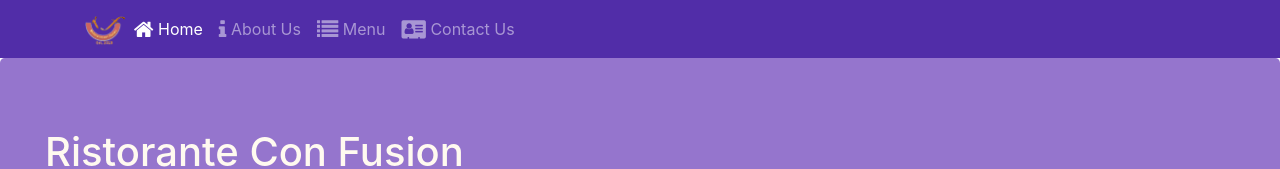
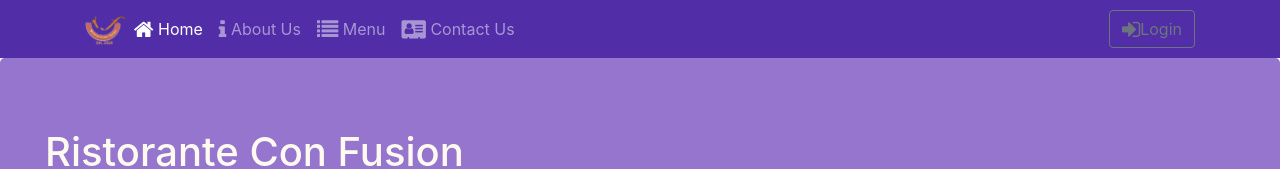
Before and after one commit to asifekbal/react-coursera, a React (Create React App) app: page /home in a window 1280 px wide. Shown: the top 169 px of the page. Built offline with nearby package versions, Linux system fonts and the light colour scheme.

Commit message:
Uncontrolled Forms

```diff
--- a/src/components/HeaderComponent.js
+++ b/src/components/HeaderComponent.js
@@ -1,5 +1,5 @@
 import React, { Component } from 'react'
-import { Navbar, NavbarBrand, Nav, NavbarToggler, Collapse, NavItem, Jumbotron } from 'reactstrap';
+import { Navbar, NavbarBrand, Nav, NavbarToggler, Collapse, NavItem, Jumbotron, Button, Modal, ModalHeader, ModalBody, Form, FormGroup, Label, Input } from 'reactstrap';
 import { NavLink } from 'react-router-dom';
 
 export class HeaderComponent extends Component {
@@ -8,14 +8,27 @@ export class HeaderComponent extends Component {
         super(props)
 
         this.state = {
-             isNavOpen : false
+             isNavOpen : false,
+             isModalOpen : false
         };
         this.toggleNav = this.toggleNav.bind(this);
+        this.toggleModal = this.toggleModal.bind(this);
+        this.handleLogin = this.handleLogin.bind(this);
     }
     toggleNav(){
         this.setState({
             isNavOpen : !this.state.isNavOpen
         })
+    }
+    toggleModal(){
+        this.setState({
+            isModalOpen : !this.state.isModalOpen
+        })
+    }
+    handleLogin(event){
+        this.toggleModal();
+        alert("Username: " + this.username.value + " Password: " + this.password.value + " Remember: " + this.remember.checked);
+        event.preventDefault();
     }
 
     render() {
@@ -50,6 +63,13 @@ export class HeaderComponent extends Component {
                                 </NavLink>
                             </NavItem>
                         </Nav>
+                        <Nav className="ml-auto" navbar>
+                            <NavItem>
+                                <Button outline onClick={this.toggleModal}>
+                                    <span className="fa fa-sign-in fa-lg"/>Login
+                                </Button>
+                            </NavItem>
+                        </Nav>
                         </Collapse>
                     </div>
                 </Navbar>
@@ -61,6 +81,30 @@ export class HeaderComponent extends Component {
                         </div>
                     </div>
                 </Jumbotron>
+                <Modal isOpen={this.state.isModalOpen} toggle={this.toggleModal}>
+                    <ModalHeader toggle={this.toggleModal}>Login</ModalHeader>
+                    <ModalBody>
+                        <Form onSubmit={this.handleLogin}>
+                            <FormGroup>
+                                <Label htmlFor="username">Username</Label>
+                                <Input type="text" id="username" name="username" innerRef={(input) => this.username=input}/>
+                            </FormGroup>
+                            <FormGroup>
+                                <Label htmlFor="password">Password</Label>
+                                <Input type="password" id="password" name="password" innerRef={(input) => this.password=input}/>
+                            </FormGroup>
+                            <FormGroup check>
+                                <Label check>
+                                    <Input type="checkbox" name="remember"  innerRef={(input) => this.remember=input}/>
+                                    Remember me
+                                </Label>
+                            </FormGroup>
+                            <Button type="submit" value="submit" className="primary">
+                                Login
+                            </Button>
+                        </Form>
+                    </ModalBody>
+                </Modal>
             </>
         )
     }
```
